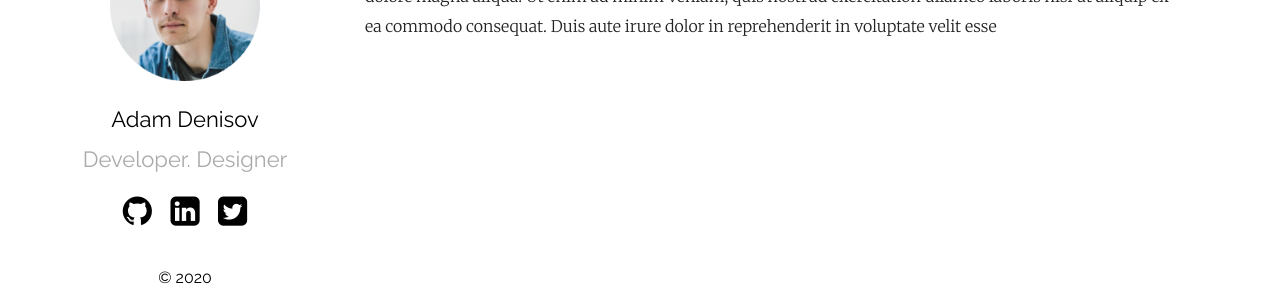
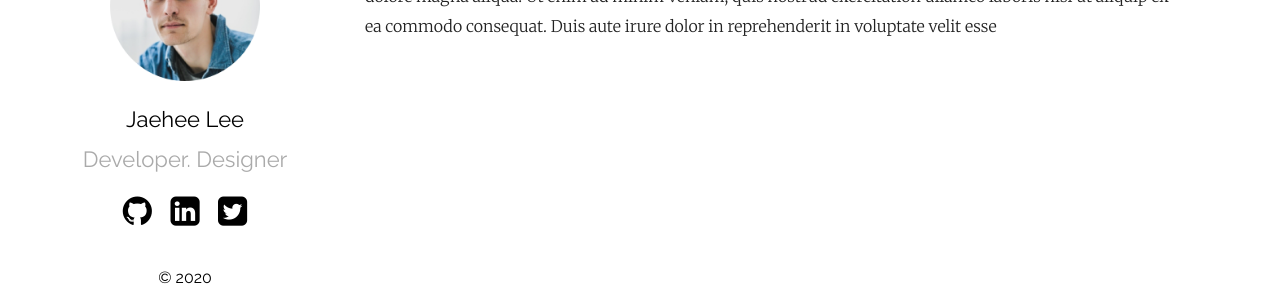
Before and after one commit to samarsault/plainwhite-jekyll, a Jekyll site: the page built from index.md, in a window 1280 px wide. Shown: the part 240-540 px from the top of the page. Built offline with Jekyll 4.4.1, drawn with Linux system fonts in a browser that asks for light colours.

Commit message:
Update _config.yml

```diff
--- a/_config.yml
+++ b/_config.yml
@@ -1,4 +1,4 @@
-title: Your awesome title
+title: ljhsoft's blog
 author: GitHub User
 email: your-email@domain.com
 description: > # this means to ignore newlines until "show_exerpts:"
@@ -12,7 +12,7 @@
 sass:
   sass_dir: _sass
 plainwhite:
-  name: Adam Denisov
+  name: Jaehee Lee
   tagline: Developer. Designer
   date_format: "%b %-d, %Y"
   sitemap: true # set to true to generate sitemap.xml content
```
